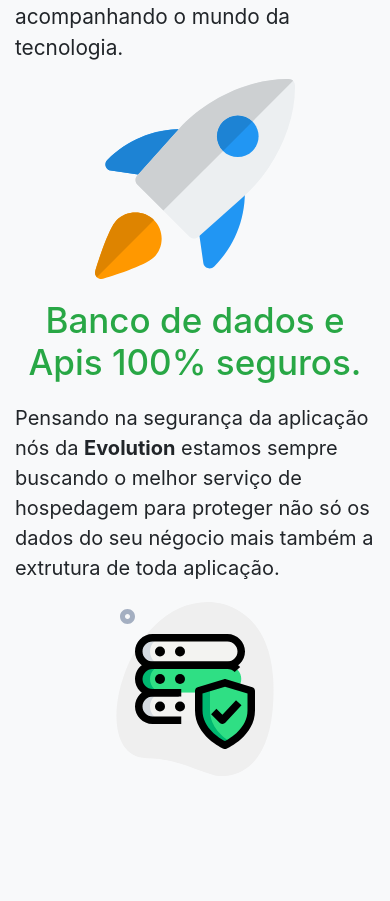
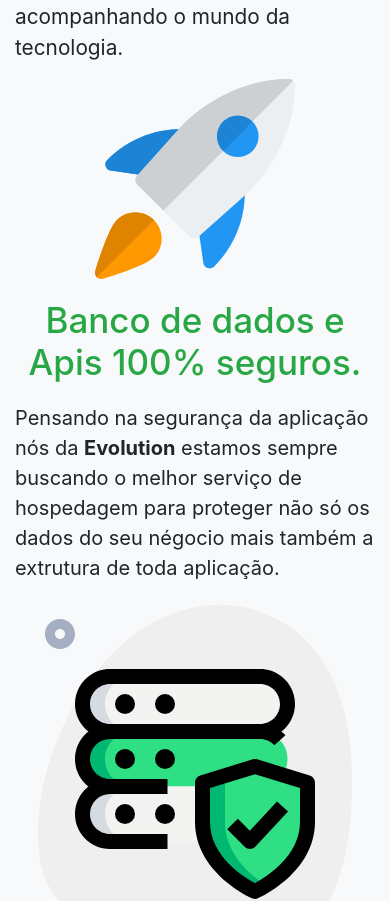
Before and after one commit to raultocantins/evollution, a React (Create React App) app: page / in a window 390 px wide. Shown: the part 850-1751 px from the top of the page. Built offline with nearby package versions, Linux system fonts and the light colour scheme.

Commit message:
Corrigindo dimensão da imagem da section4 em dispositivos moveis

```diff
--- a/src/Components/Section4/Section4.css
+++ b/src/Components/Section4/Section4.css
@@ -54,8 +54,8 @@
         justify-content: center;
     }
     .section4 .seguro {
-        height: 180px;
-        width: 180px;
+        height: 100%;
+        width: 100%!;
     }
     .section4 .seguranca {
         display: none;
```
